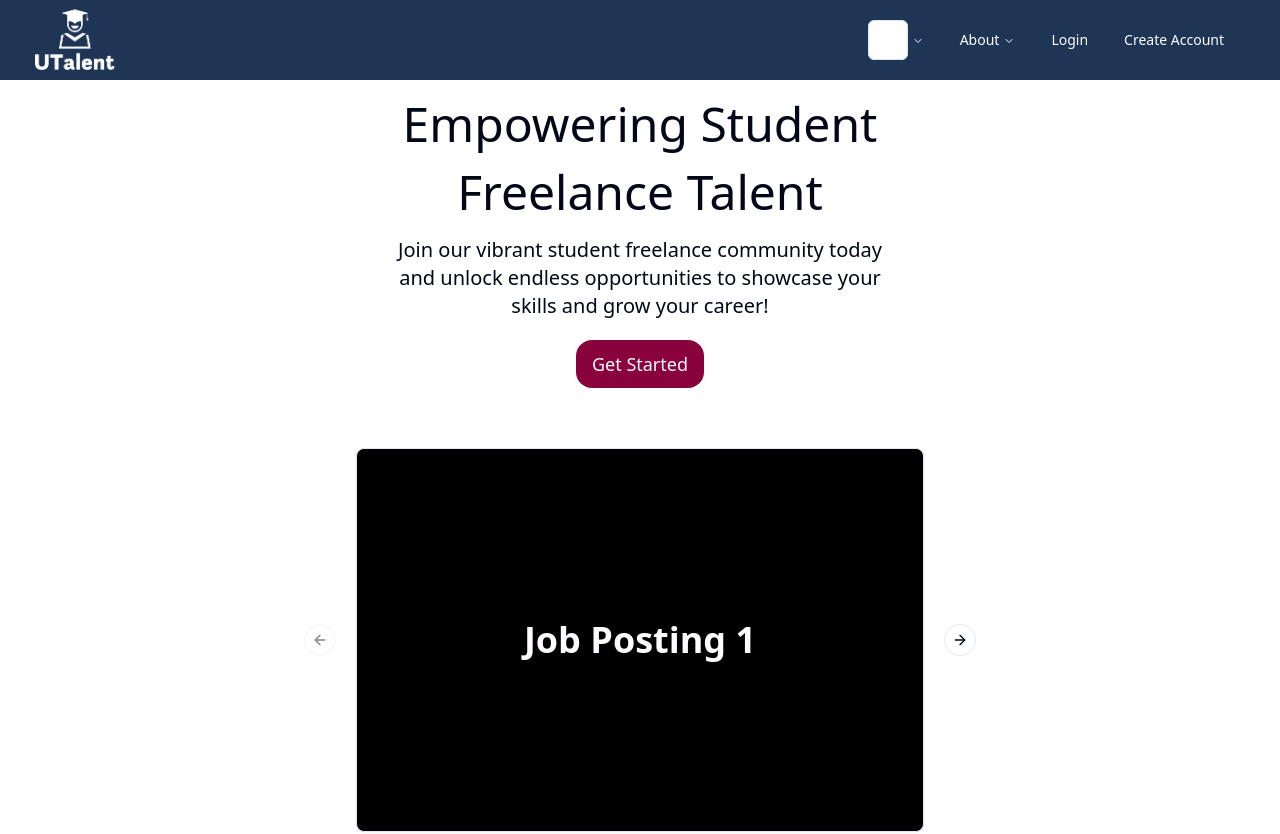
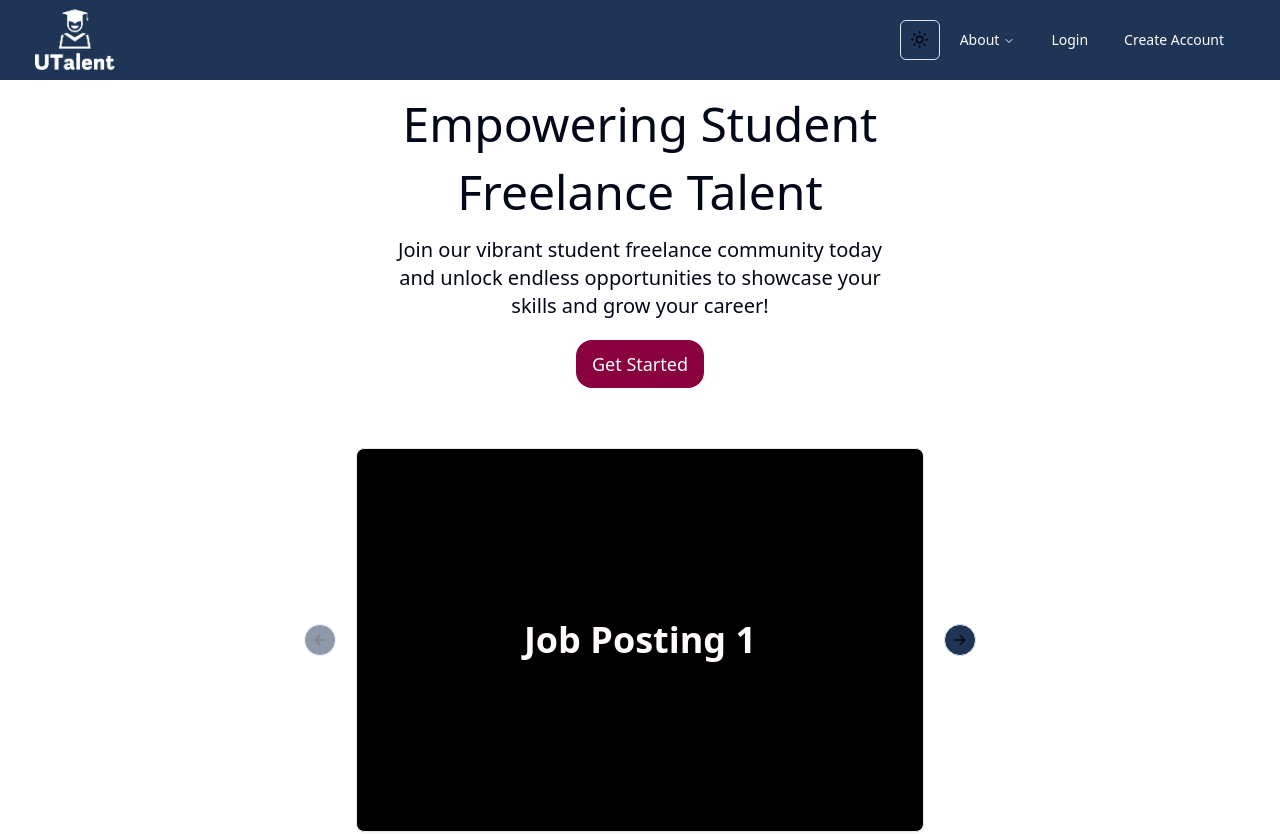
Before and after one commit to amanbhagat41/UTalent, a Next.js app: page / in a window 1280 px wide. Shown: the top 834 px of the page. Built offline with nearby package versions, Linux system fonts and the light colour scheme.

Commit message:
fixed dark/light toggle errors

```diff
--- a/src/components/nav.js
+++ b/src/components/nav.js
@@ -58,9 +58,7 @@
     <NavigationMenu>
       <NavigationMenuList>
         <NavigationMenuItem>
-          <NavigationMenuTrigger>
             <ModeToggle></ModeToggle>
-          </NavigationMenuTrigger>
         </NavigationMenuItem>
         <NavigationMenuItem>
           <NavigationMenuTrigger>About</NavigationMenuTrigger>
--- a/src/components/ui/button.jsx
+++ b/src/components/ui/button.jsx
@@ -13,7 +13,7 @@
         destructive:
           "bg-destructive text-destructive-foreground hover:bg-destructive/90",
         outline:
-          "border border-input bg-background hover:bg-accent hover:text-accent-foreground",
+          "border border-input bg-error-100 dark:bg-background hover:bg-accent hover:text-accent-foreground",
         secondary:
           "bg-secondary text-secondary-foreground hover:bg-secondary/80",
         ghost: "hover:bg-accent hover:text-accent-foreground",
```
